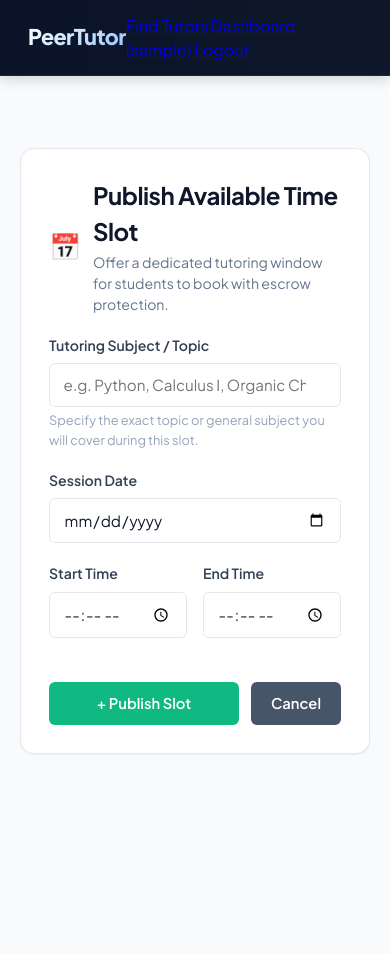
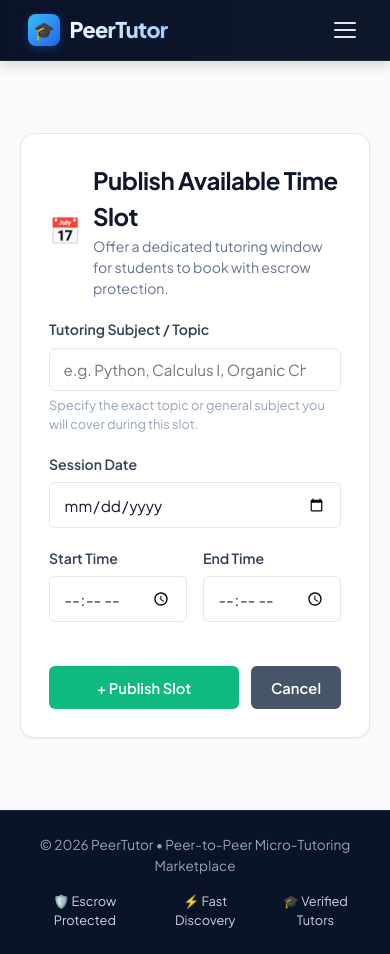
Before and after one commit to rdnk2004/peertopeer, a Django app: page /add-slot/ in a window 390 px wide. Before the commit the page ends 754 px from the top, so only its background shows below. Run offline with Django 5.2, Linux system fonts and the light colour scheme; the visitor is signed in with stand-in values (Sample User, id 1).

Commit message:
feat(nav): modernize responsive navbar with mobile menu and active states

```diff
--- a/peertutor/core/static/css/main.css
+++ b/peertutor/core/static/css/main.css
@@ -294,3 +294,91 @@ nav {
     color: #475569;
     border: 1px solid #e2e8f0;
 }
+
+/* Status Indicator Dot */
+.status-dot {
+    width: 8px;
+    height: 8px;
+    border-radius: 50%;
+    background: #10b981;
+    box-shadow: 0 0 0 2px rgba(16, 185, 129, 0.2);
+    display: inline-block;
+}
+
+/* Mobile Nav Toggle */
+.nav-toggle {
+    display: none;
+    background: transparent;
+    border: none;
+    cursor: pointer;
+    padding: 0.4rem;
+    flex-direction: column;
+    gap: 5px;
+}
+
+.nav-toggle span {
+    display: block;
+    width: 22px;
+    height: 2px;
+    background: #e2e8f0;
+    border-radius: 2px;
+    transition: transform 0.2s ease, opacity 0.2s ease;
+}
+
+/* Footer */
+.app-footer {
+    margin-top: auto;
+    background: #0b1329;
+    border-top: 1px solid rgba(255, 255, 255, 0.08);
+    padding: 1.5rem 1.75rem;
+    color: #94a3b8;
+    font-size: 0.85rem;
+}
+
+.footer-content {
+    max-width: 1040px;
+    margin: 0 auto;
+    display: flex;
+    justify-content: space-between;
+    align-items: center;
+    flex-wrap: wrap;
+    gap: 1rem;
+}
+
+.footer-badges {
+    display: flex;
+    gap: 1rem;
+    font-size: 0.8rem;
+    color: #cbd5e1;
+}
+
+/* Responsive Navigation Breakpoint */
+@media (max-width: 768px) {
+    .nav-toggle {
+        display: flex;
+    }
+
+    .nav-links {
+        display: none;
+        position: absolute;
+        top: 100%;
+        left: 0;
+        right: 0;
+        background: #0f172a;
+        flex-direction: column;
+        align-items: stretch;
+        padding: 1.25rem 1.75rem;
+        gap: 1rem;
+        border-bottom: 1px solid rgba(255, 255, 255, 0.1);
+        box-shadow: 0 10px 20px rgba(0, 0, 0, 0.2);
+    }
+
+    .nav-links.is-open {
+        display: flex;
+    }
+
+    .footer-content {
+        flex-direction: column;
+        text-align: center;
+    }
+}
--- a/peertutor/core/templates/base.html
+++ b/peertutor/core/templates/base.html
@@ -11,21 +11,56 @@
 
 <body>
     <nav>
-        <a href="{% url 'home' %}" class="logo">PeerTutor</a>
-        <div>
+        <a href="{% url 'home' %}" class="brand-wrapper">
+            <div class="brand-icon">🎓</div>
+            <span class="logo">PeerTutor</span>
+        </a>
+        <button class="nav-toggle" id="navToggle" aria-label="Toggle navigation">
+            <span></span>
+            <span></span>
+            <span></span>
+        </button>
+        <div class="nav-links" id="navMenu">
             <a href="{% url 'home' %}">Find Tutors</a>
             {% if user.is_authenticated %}
-            <a href="{% url 'dashboard' %}">Dashboard ({{ user.username }})</a>
-            <a href="{% url 'logout' %}">Logout</a>
+            <div class="nav-user-pill">
+                <span class="status-dot"></span>
+                <span>{{ user.username }}</span>
+                <span class="badge badge-neutral" style="font-size: 0.72rem; padding: 0.15rem 0.45rem;">{{ user.role|capfirst }}</span>
+            </div>
+            <a href="{% url 'dashboard' %}">Dashboard</a>
+            <a href="{% url 'logout' %}" style="color: #f87171;">Logout</a>
             {% else %}
             <a href="{% url 'login' %}">Login</a>
-            <a href="{% url 'register' %}" class="btn">Register</a>
+            <a href="{% url 'register' %}" class="btn" style="padding: 0.45rem 1rem; font-size: 0.88rem;">Get Started</a>
             {% endif %}
         </div>
     </nav>
-    <div class="container">
+
+    <main class="container">
         {% block content %}{% endblock %}
-    </div>
+    </main>
+
+    <footer class="app-footer">
+        <div class="footer-content">
+            <p>© 2026 PeerTutor • Peer-to-Peer Micro-Tutoring Marketplace</p>
+            <div class="footer-badges">
+                <span>🛡️ Escrow Protected</span>
+                <span>⚡ Fast Discovery</span>
+                <span>🎓 Verified Tutors</span>
+            </div>
+        </div>
+    </footer>
+
+    <script>
+        const navToggle = document.getElementById('navToggle');
+        const navMenu = document.getElementById('navMenu');
+        if (navToggle && navMenu) {
+            navToggle.addEventListener('click', () => {
+                navMenu.classList.toggle('is-open');
+            });
+        }
+    </script>
 </body>
 
 </html>
```
